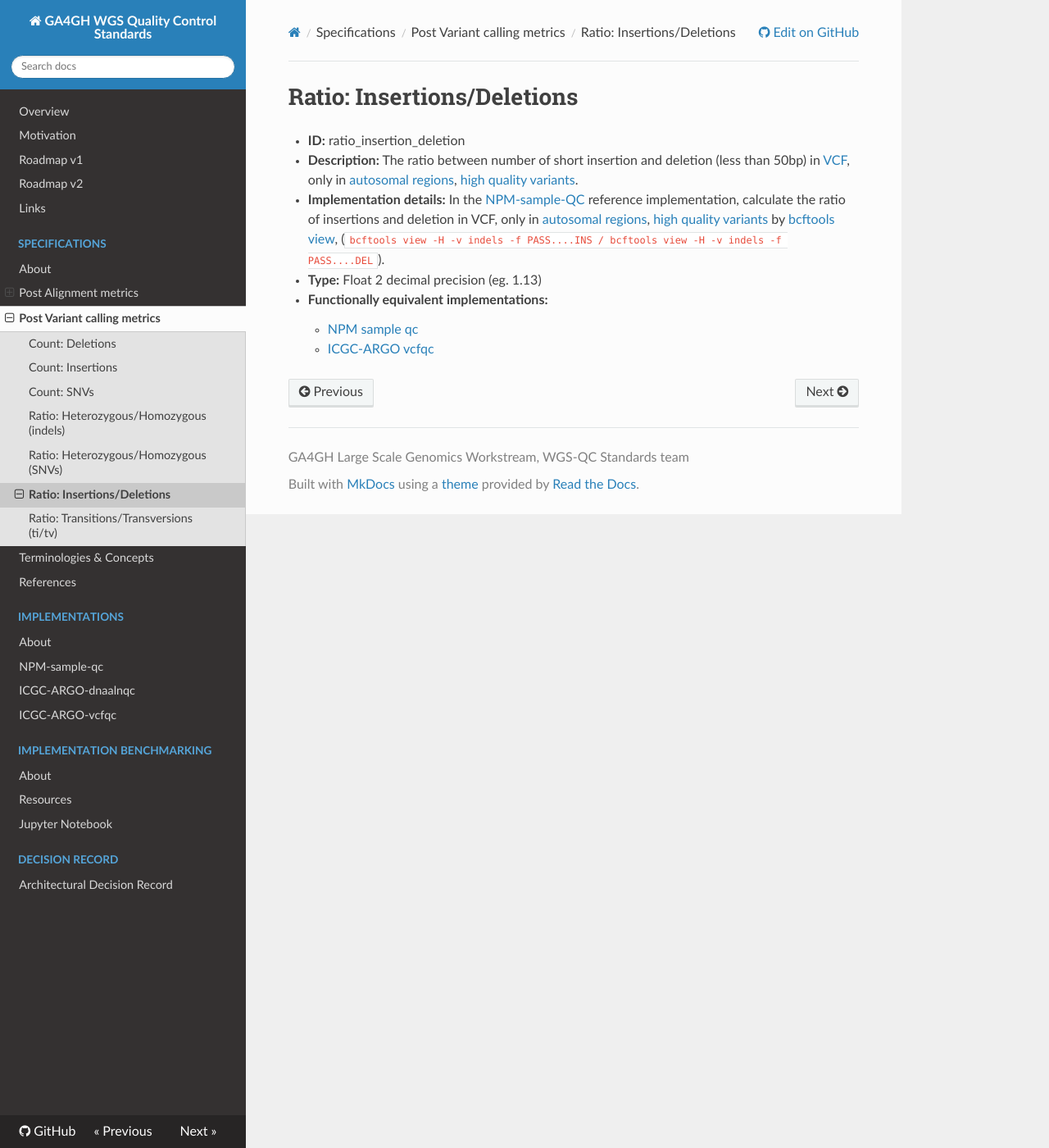
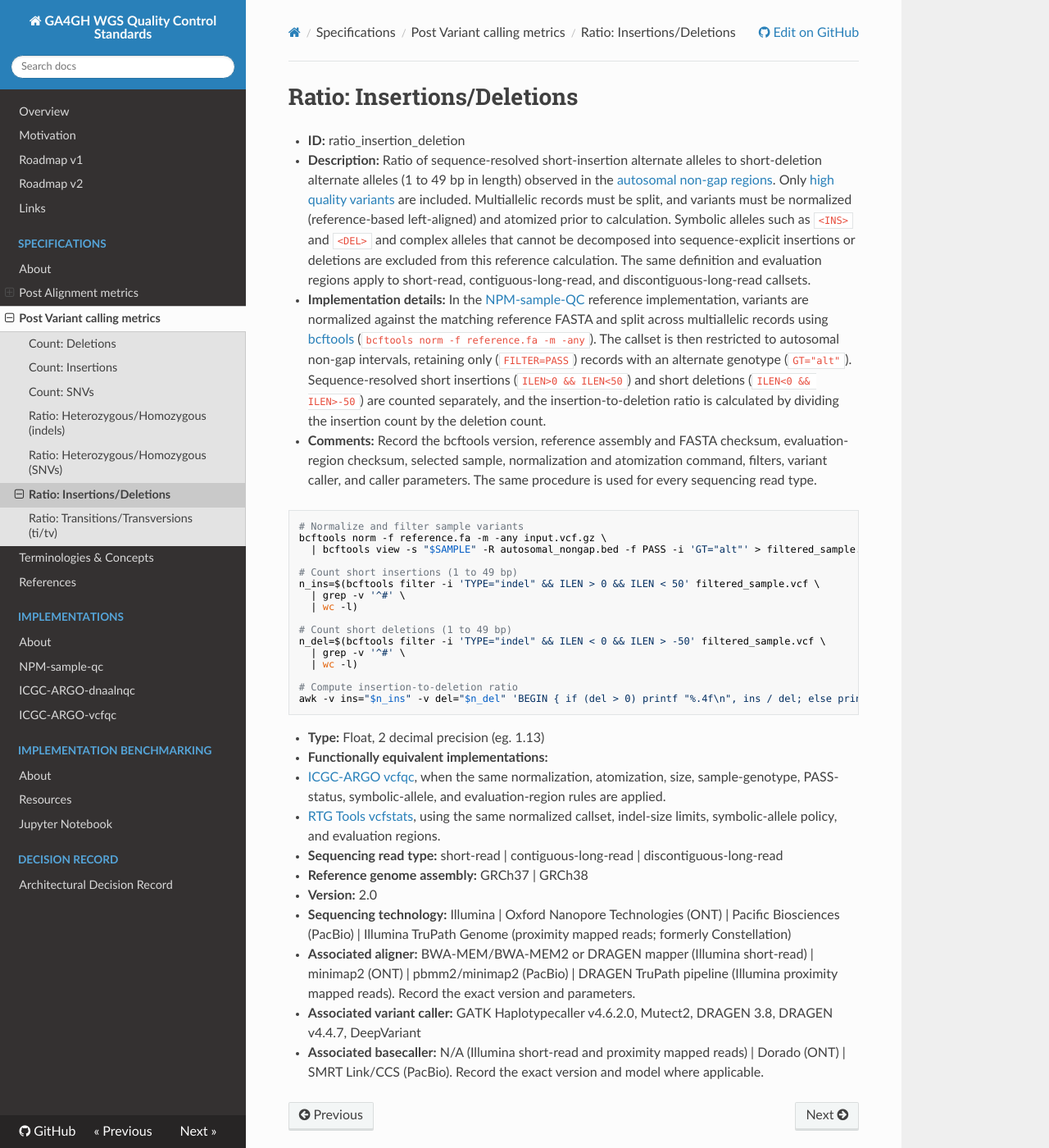
Before and after one commit to ga4gh/quality-control-wgs, an MkDocs documentation site: the page built from docs/metrics_definitions/ratio-insertions-deletions.md, in a window 1280 px wide and 1400 px high. Shown: the whole window at 82% size. Built offline with MkDocs 1.6.1, drawn with Linux system fonts in a browser that asks for light colours; nearby versions of some CDN libraries.

Commit message:
ration ins/del dev version awaiting further input/feedback

````diff
--- a/docs/metrics_definitions/ratio-insertions-deletions.md
+++ b/docs/metrics_definitions/ratio-insertions-deletions.md
@@ -1,9 +1,37 @@
 # Ratio: Insertions/Deletions
 
 - **ID:** ratio_insertion_deletion
-- **Description:** The ratio between number of short insertion and deletion (less than 50bp) in [VCF](References.md#vcf-format), only in [autosomal regions](terminologies.md#autosomes-non-gap-regions), [high quality variants](terminologies.md#high-quality-variants).
-- **Implementation details:** In the [NPM-sample-QC](References.md#npm-sample-qc) reference implementation, calculate the ratio of insertions and deletion in VCF, only in [autosomal regions](terminologies.md#autosomes-non-gap-regions), [high quality variants](terminologies.md#high-quality-variants) by [bcftools view](References.md#samtools-view), (`bcftools view -H -v indels -f PASS....INS / bcftools view -H -v indels -f PASS....DEL`).
-- **Type:** Float 2 decimal precision (eg. 1.13)
+- **Description:** Ratio of sequence-resolved short-insertion alternate alleles to short-deletion alternate alleles (1 to 49 bp in length) observed in the [autosomal non-gap regions](terminologies.md#autosomes-non-gap-regions). Only [high quality variants](terminologies.md#high-quality-variants) are included. Multiallelic records must be split, and variants must be normalized (reference-based left-aligned) and atomized prior to calculation. Symbolic alleles such as `<INS>` and `<DEL>` and complex alleles that cannot be decomposed into sequence-explicit insertions or deletions are excluded from this reference calculation. The same definition and evaluation regions apply to short-read, contiguous-long-read, and discontiguous-long-read callsets.
+
+- **Implementation details:** In the [NPM-sample-QC](References.md#npm-sample-qc) reference implementation, variants are normalized against the matching reference FASTA and split across multiallelic records using [bcftools](https://www.htslib.org/doc/bcftools.html) (`bcftools norm -f reference.fa -m -any`). The callset is then restricted to autosomal non-gap intervals, retaining only (`FILTER=PASS`) records with an alternate genotype (`GT="alt"`). Sequence-resolved short insertions (`ILEN>0 && ILEN<50`) and short deletions (`ILEN<0 && ILEN>-50`) are counted separately, and the insertion-to-deletion ratio is calculated by dividing the insertion count by the deletion count.
+- **Comments:**
+Record the bcftools version, reference assembly and FASTA checksum, evaluation-region checksum, selected sample, normalization and atomization command, filters, variant caller, and caller parameters. The same procedure is used for every sequencing read type.
+```
+# Normalize and filter sample variants
+bcftools norm -f reference.fa -m -any input.vcf.gz \
+  | bcftools view -s "$SAMPLE" -R autosomal_nongap.bed -f PASS -i 'GT="alt"' > filtered_sample.vcf
+
+# Count short insertions (1 to 49 bp)
+n_ins=$(bcftools filter -i 'TYPE="indel" && ILEN > 0 && ILEN < 50' filtered_sample.vcf \
+  | grep -v '^#' \
+  | wc -l)
+
+# Count short deletions (1 to 49 bp)
+n_del=$(bcftools filter -i 'TYPE="indel" && ILEN < 0 && ILEN > -50' filtered_sample.vcf \
+  | grep -v '^#' \
+  | wc -l)
+
+# Compute insertion-to-deletion ratio
+awk -v ins="$n_ins" -v del="$n_del" 'BEGIN { if (del > 0) printf "%.4f\n", ins / del; else print "NA" }'
+```
+- **Type:** Float, 2 decimal precision (eg. 1.13)
 - **Functionally equivalent implementations:**
-    - [NPM sample qc](References.md#npm-sample-qc)
-    - [ICGC-ARGO vcfqc](References.md#icgc-argo)
+  - [ICGC-ARGO vcfqc](References.md#icgc-argo), when the same normalization, atomization, size, sample-genotype, PASS-status, symbolic-allele, and evaluation-region rules are applied.
+  - [RTG Tools vcfstats](https://github.com/RealTimeGenomics/rtg-tools), using the same normalized callset, indel-size limits, symbolic-allele policy, and evaluation regions.
+- **Sequencing read type:** short-read | contiguous-long-read | discontiguous-long-read
+- **Reference genome assembly:** GRCh37 | GRCh38
+- **Version:** 2.0
+- **Sequencing technology:** Illumina | Oxford Nanopore Technologies (ONT) | Pacific Biosciences (PacBio) | Illumina TruPath Genome (proximity mapped reads; formerly Constellation)
+- **Associated aligner:** BWA-MEM/BWA-MEM2 or DRAGEN mapper (Illumina short-read) | minimap2 (ONT) | pbmm2/minimap2 (PacBio) | DRAGEN TruPath pipeline (Illumina proximity mapped reads). Record the exact version and parameters.
+- **Associated variant caller:** GATK Haplotypecaller v4.6.2.0, Mutect2, DRAGEN 3.8, DRAGEN v4.4.7, DeepVariant
+- **Associated basecaller:** N/A (Illumina short-read and proximity mapped reads) | Dorado (ONT) | SMRT Link/CCS (PacBio). Record the exact version and model where applicable.
````
